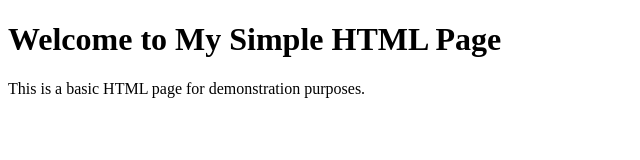
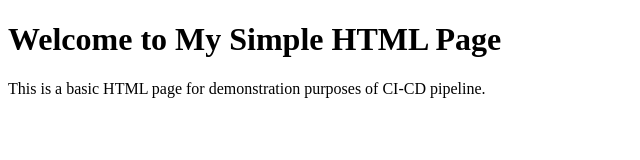
Before and after one commit to Ved54/ci-cd-demo, a plain HTML site: page index.html in a window 1280 px wide. Shown: the whole page, without its empty margins (0-640 px from the left). Drawn offline with Linux system fonts and the light colour scheme.

```diff
--- a/index.html
+++ b/index.html
@@ -6,6 +6,6 @@
 </head>
 <body>
     <h1>Welcome to My Simple HTML Page</h1>
-    <p>This is a basic HTML page for demonstration purposes.</p>
+    <p>This is a basic HTML page for demonstration purposes of CI-CD pipeline.</p>
 </body>
 </html>
```
